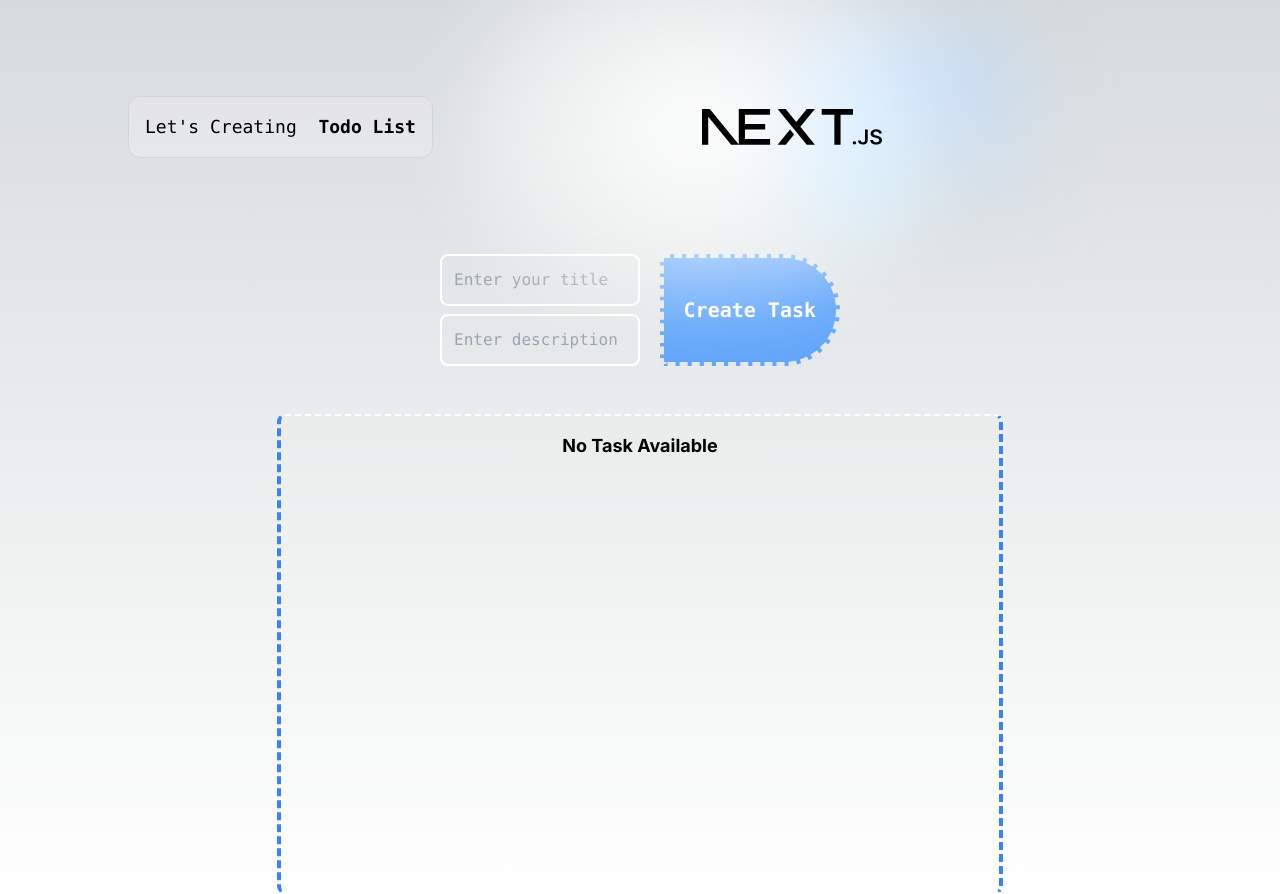
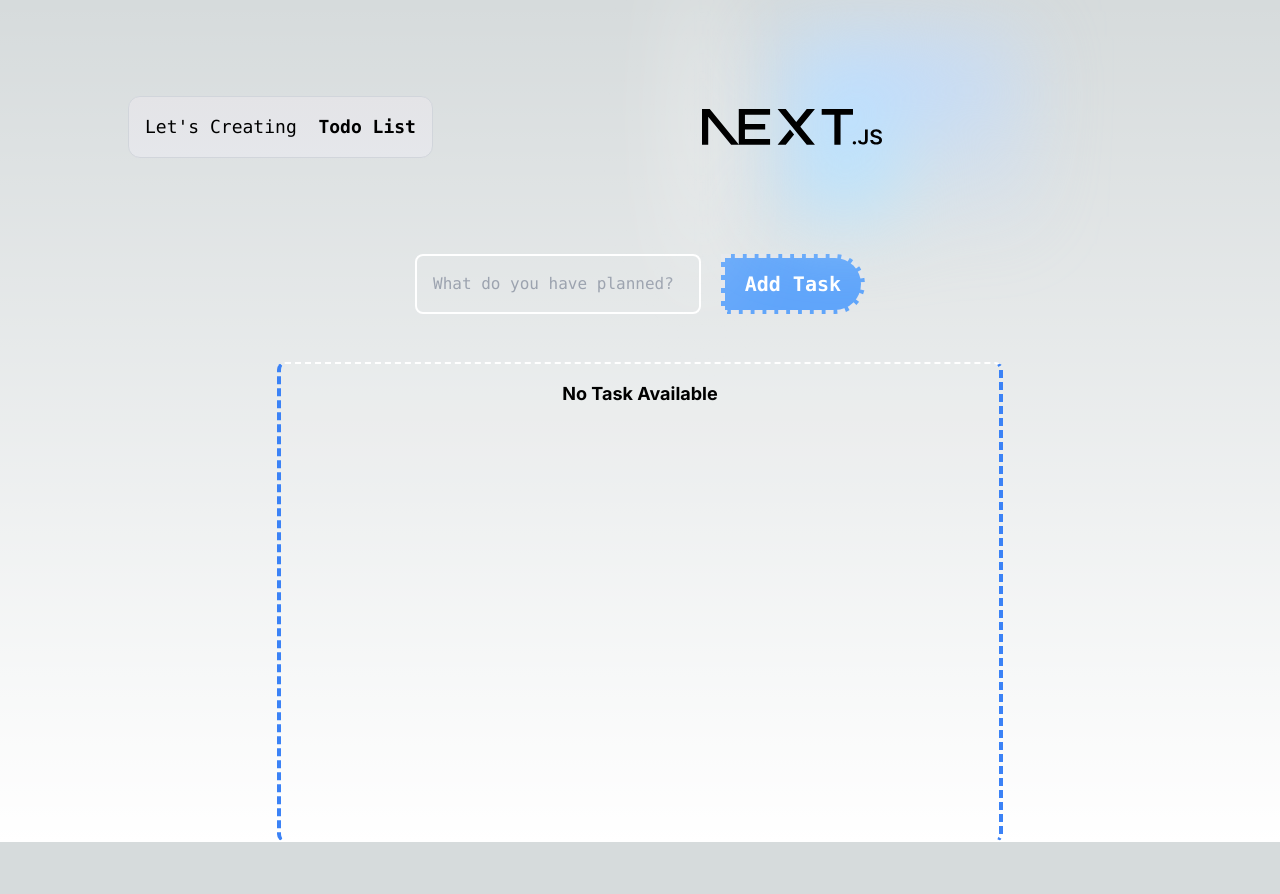
Before and after one commit to 0xmohsinpathan/todolist, a Next.js app: page / in a window 1280 px wide. After the commit the page ends 842 px from the top, so only its background shows below. Built offline with nearby package versions, Linux system fonts and the light colour scheme.

Commit message:
WIP: color changing when hover on delete button.

```diff
--- a/app/globals.css
+++ b/app/globals.css
@@ -1,6 +1,10 @@
 @tailwind base;
 @tailwind components;
 @tailwind utilities;
+
+@import url('https://fonts.googleapis.com/css2?family=Montserrat:wght@300;400;700;900&family=Poppins&display=swap');
+
+html {font-family: 'Poppins', sans-serif;}
 
 :root {
   --foreground-rgb: 0, 0, 0;
@@ -91,7 +95,7 @@ body {
 }
 
 .button:hover::before {
-  font-size: 13px;
+  font-size: 15px;
   opacity: 1;
   transform: translateY(30px);
   transition-duration: .3s;
--- a/app/page.js
+++ b/app/page.js
@@ -4,15 +4,27 @@ import { useState } from 'react'
 
 export default function Home() {
   const [Title, setTitle] = useState("");
-  const [Desc, setDesc] = useState("");
-  const [Tasklist, setTasklist] = useState([])
-  const [deleteStyle, setDeleteStyle] = useState("")
+  const [todoId, setTodoId] = useState(Date.now());
+  const [completed, setCompleted] = useState(false);
+  const [Tasklist, setTasklist] = useState([]);
+  const [deleteStyle, setDeleteStyle] = useState(" border-yellow-400 bg-yellow-100");
 
   const submitHandler = (elem) => {
-    elem.preventDefault()
-    setTasklist([...Tasklist, { Title, Desc }])
-    setTitle("")
-    setDesc("")
+    if (Title !== "") {
+      elem.preventDefault();
+      setTasklist([...Tasklist, { title: Title, todoId: todoId, completed: completed, deleteStyle: deleteStyle }]);
+      setTitle("");
+    } else {
+      elem.preventDefault();
+    }
+  }
+
+  const deleteStyleOnMouseLeaveHandler = () => {
+    setDeleteStyle(" border-yellow-400 bg-yellow-100")
+  }
+
+  const deleteStyleOnMouseEnterHandler = () => {
+    setDeleteStyle(" border-rose-700 bg-rose-400")
   }
 
   const deleteHandler = (index) => {
@@ -24,44 +36,41 @@ export default function Home() {
 
 
   function renderTasks() {
+    let renderedTasks;
 
-    let renderTasks;
     if (Tasklist.length > 0) {
-      renderTasks = Tasklist.map((value, index) => {
-
-        return (
-
-          <div key={index} id='Task' className='flex items-center justify-between relative'>
-            <div className={"flex justify-between items-center py-2 px-2 w-full my-2 mx-2 bg-white bg-opacity-10 border-opacity-25 border-yellow-400 border-2 rounded-md " + deleteStyle}>
+      renderedTasks = Tasklist.map((value, index) => (
+        <div key={index} className='flex items-center justify-between relative'>
+          <div className={`flex justify-between items-center py-2 px-2 w-full my-2 mx-2  bg-opacity-10 border-opacity-25  border-2 rounded-md ${deleteStyle}`} >
+            <div className='flex items-center me-4'>
+              <input type='checkbox' className='w-8 h-8 mr-6 accent-green-500' />
               <div>
-                <h1 className='decoration-slice text-white text-2xl'>{value.Title}</h1>
-                <p className='text-sm text-gray-300'> - {value.Desc}</p>
+                <p className='text-white text-2xl'>{value.title}</p>
               </div>
-              <button onClick={() => { deleteHandler(index) }} onMouseOver={() => { setDeleteStyle(" border-red-700 bg-red-500") }} onMouseOut={() => { setDeleteStyle("")}} className="button">
-                <svg viewBox="0 0 448 512" className="svgIcon"><path d="M135.2 17.7L128 32H32C14.3 32 0 46.3 0 64S14.3 96 32 96H416c17.7 0 32-14.3 32-32s-14.3-32-32-32H320l-7.2-14.3C307.4 6.8 296.3 0 284.2 0H163.8c-12.1 0-23.2 6.8-28.6 17.7zM416 128H32L53.2 467c1.6 25.3 22.6 45 47.9 45H346.9c25.3 0 46.3-19.7 47.9-45L416 128z"></path></svg>
-              </button>
             </div>
+            <button onClick={() => { deleteHandler(index); deleteStyleOnMouseLeaveHandler(); }} onMouseEnter={() => { deleteStyleOnMouseEnterHandler() }} onMouseLeave={() => { deleteStyleOnMouseLeaveHandler() }} className='button'>
+              <svg viewBox='0 0 448 512' className='svgIcon'>
+                <path d='M135.2 17.7L128 32H32C14.3 32 0 46.3 0 64S14.3 96 32 96H416c17.7 0 32-14.3 32-32s-14.3-32-32-32H320l-7.2-14.3C307.4 6.8 296.3 0 284.2 0H163.8c-12.1 0-23.2 6.8-28.6 17.7zM416 128H32L53.2 467c1.6 25.3 22.6 45 47.9 45H346.9c25.3 0 46.3-19.7 47.9-45L416 128z'></path>
+              </svg>
+            </button>
           </div>
-        );
-
-
-      });
-    }
-    else {
-      renderTasks = <h1 className='text-center font-bold text-lg py-4'>No Task Available</h1>
+        </div>
+      ));
+    } else {
+      renderedTasks = <h1 className='text-center font-bold text-lg py-4'>No Task Available</h1>;
     }
 
-    return renderTasks;
+    return renderedTasks;
   }
 
+  return (
 
-  return (
     <main className="flex flex-col items-center min-h-screen p-24 pb-0 overflow-hidden">
       <div className="z-10 items-center justify-between w-full max-w-5xl font-mono text-lg lg:flex">
         <p className="fixed top-0 left-0 flex justify-center w-full pb-6 border-b border-gray-300 pt-14 bg-gradient-to-b from-zinc-200 backdrop-blur-2xl dark:border-neutral-800 dark:bg-zinc-800/30 dark:from-inherit lg:static lg:w-auto lg:rounded-xl lg:border lg:bg-gray-200 lg:p-4 lg:dark:bg-zinc-800/30">
           Let&apos;s Creating &nbsp; <code className="font-mono font-bold">Todo List</code>
         </p>
-        <div className=" max-lg:hidden relative flex place-items-center before:absolute before:h-[300px] before:w-[480px] before:-translate-x-1/2 before:rounded-full before:bg-gradient-radial before:from-white before:to-transparent before:blur-2xl before:content-[''] after:absolute after:-z-20 after:h-[180px] after:w-[240px] after:translate-x-1/3 after:bg-gradient-conic after:from-sky-200 after:via-blue-200 after:blur-2xl after:content-[''] before:dark:bg-gradient-to-br before:dark:from-transparent before:dark:to-blue-700 before:dark:opacity-10 after:dark:from-sky-900 after:dark:via-[#0141ff] after:dark:opacity-40 before:lg:h-[360px] z-[-1]">
+        <div className=" max-lg:hidden relative flex place-items-center before:absolute before:h-[100px] before:w-[30px] before:-translate-x-1/2 before:rounded-full before:bg-gradient-radial before:from-white before:to-transparent before:blur-2xl before:content-[''] after:absolute after:-z-20 after:h-[180px] after:w-[240px] after:translate-x-1/3 after:bg-gradient-conic after:from-sky-200 after:via-blue-200 after:blur-2xl after:content-[''] before:dark:bg-gradient-to-br before:dark:from-transparent before:dark:to-blue-700 before:dark:opacity-10 after:dark:from-sky-900 after:dark:via-[#0141ff] after:dark:opacity-40 before:lg:h-[360px] z-[-1]">
           <Image
             className="relative dark:drop-shadow-[0_0_0.3rem_#ffffff70] dark:invert"
             src="/next.svg"
@@ -72,36 +81,26 @@ export default function Home() {
           />
         </div>
         <h1></h1>
-
       </div>
-
-      <form className="flex gap-x-5 w-[400px] mt-24" aria-label="todoList-form" onSubmit={submitHandler}>
+      <form className="flex gap-x-5 w-[450px] mt-24" aria-label="todoList-form" onSubmit={submitHandler}>
         <div className="flex-1">
           <input
             type="text"
-            placeholder="Enter your title"
-            className="w-full p-3 border-2 font-mono border-white bg-transparent rounded-lg outline-none bg-slate-200"
+            placeholder="What do you have planned?"
+            className="w-full  p-4 border-2 font-mono border-white bg-transparent rounded-lg outline-none bg-slate-200"
             value={Title}
+            required
             onChange={(elem) => {
               setTitle(elem.target.value)
             }}
           />
-          <input
-            type="text"
-            placeholder="Enter description"
-            className="w-full mt-2 p-3 bg-transparent font-mono rounded-lg border-2 border-white outline-none bg-slate-200"
-            value={Desc}
-            onChange={(elem) => {
-              setDesc(elem.target.value)
-            }}
-          />
         </div>
-        <button className="flex-shrink-0 px-5 py-3 text-xl font-mono font-bold text-white bg-blue-400 hover:bg-blue-500 border-dashed border-4  rounded-e-full">
-          Create Task
+        <button className="flex-shrink-0 px-5 py-3 text-xl font-mono font-bold text-white focus-within:bg-blue-500 bg-blue-400 hover:bg-blue-500 border-dashed border-4  rounded-e-full">
+          Add Task
         </button>
       </form>
-
       <div className='w-2/3 h-[30rem] mt-12 bg-opacity-5 no-scrollbar bg-white outline-2 border-2 border-dashed border-x-4 border-y-white border-x-blue-500 rounded-lg overflow-auto'>{renderTasks()}</div>
     </main>
+
   )
 }
```
